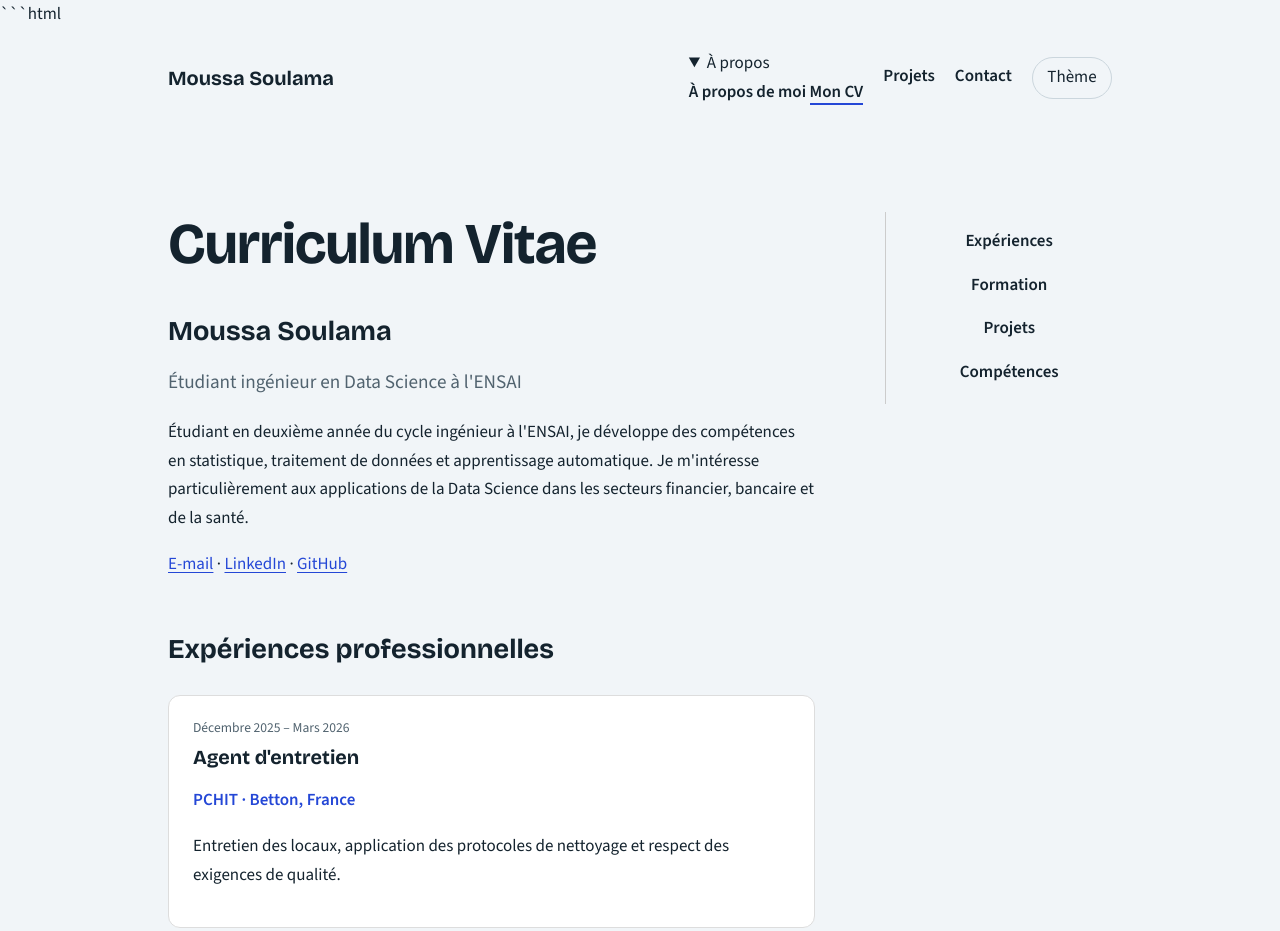
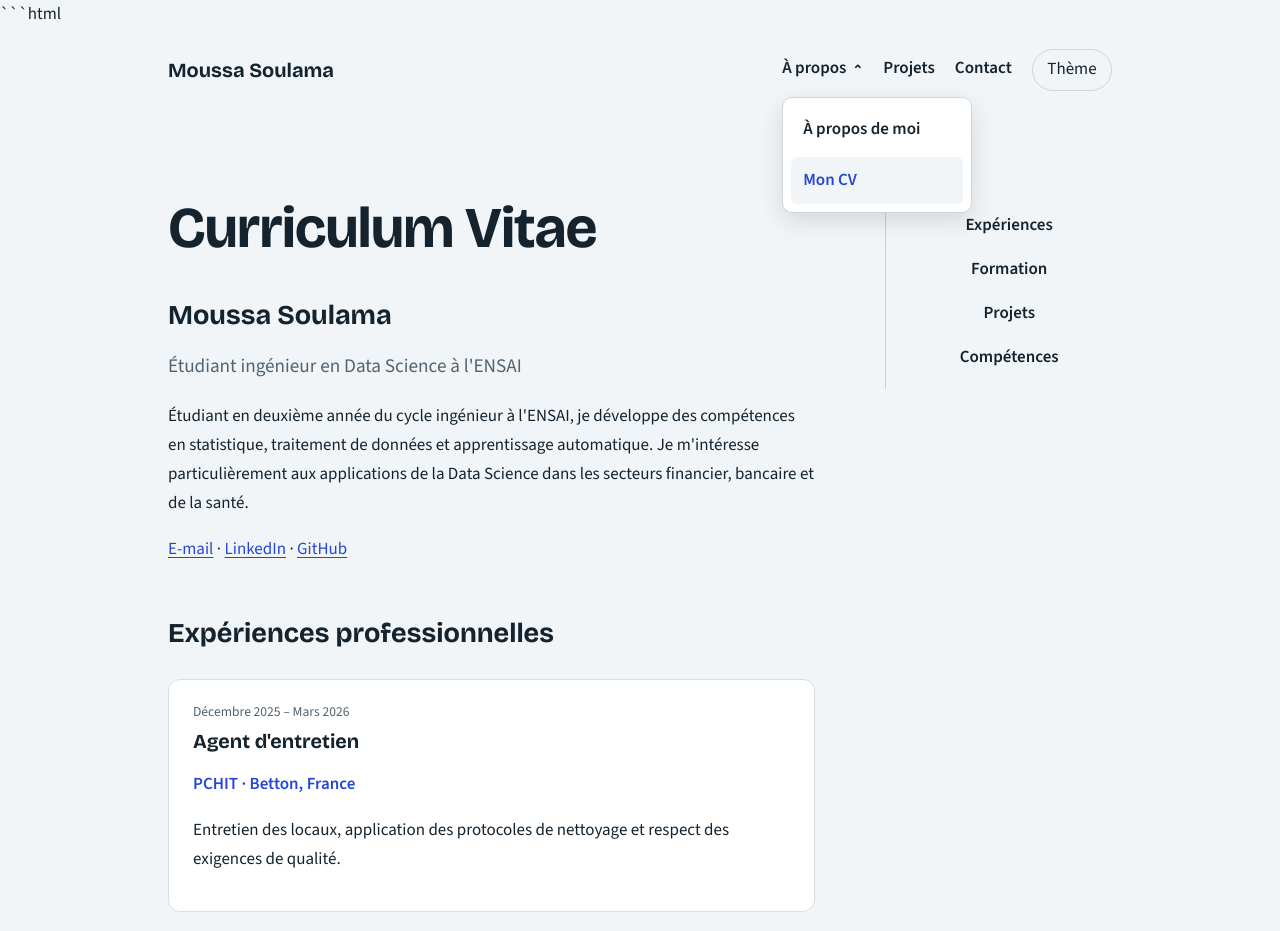
Before and after one commit to SoulamaMoussa/Moussa.github.io, a plain HTML site: page js/cv.html in a window 1280 px wide. Shown: the top 931 px of the page. Drawn offline with nearby package versions, Linux system fonts and the light colour scheme; files that its build step writes are made by us from their sources; files whose address does not match are found by name.

Commit message:
Add dropdown menu styles for 'À Propos' section

```diff
--- a/css/style.css
+++ b/css/style.css
@@ -52,3 +52,100 @@ footer{border-top:1px solid var(--line);padding:1.5rem 0 3rem;color:var(--muted)
 .hero-img{margin:1.5rem 0}
 .hero-img img{width:100%;height:auto;border-radius:12px;border:1px solid var(--line);background:#fff}
 .hero-img figcaption{color:var(--muted);font-size:.9rem;margin-top:.5rem}
+/* =========================================
+   MENU DÉROULANT « À PROPOS »
+========================================= */
+
+.nav-dropdown {
+  position: relative;
+  display: inline-block;
+}
+
+/* Élément déclencheur */
+.nav-dropdown details {
+  position: relative;
+}
+
+.nav-dropdown summary {
+  list-style: none;
+  cursor: pointer;
+  display: flex;
+  align-items: center;
+  gap: 6px;
+  color: var(--ink);
+  font-weight: 600;
+  border-bottom: 2px solid transparent;
+}
+
+.nav-dropdown summary::-webkit-details-marker {
+  display: none;
+}
+
+/* Petite flèche */
+.nav-dropdown summary::after {
+  content: "⌄";
+  font-size: 13px;
+  transition: transform 0.2s ease;
+}
+
+.nav-dropdown details[open] summary::after {
+  transform: rotate(180deg);
+}
+
+/* Contenu du menu */
+.nav-dropdown .dropdown-menu {
+  position: absolute;
+  top: calc(100% + 12px);
+  left: 0;
+  min-width: 190px;
+  padding: 8px;
+
+  display: flex;
+  flex-direction: column;
+  gap: 4px;
+
+  background: var(--surface);
+  border: 1px solid var(--line);
+  border-radius: 10px;
+  box-shadow: 0 8px 24px rgba(0, 0, 0, 0.12);
+
+  z-index: 100;
+}
+
+/* Liens du menu */
+.nav-dropdown .dropdown-menu a {
+  display: block;
+  padding: 9px 12px;
+  border: none;
+  border-radius: 6px;
+  color: var(--ink);
+  text-decoration: none;
+  white-space: nowrap;
+}
+
+.nav-dropdown .dropdown-menu a:hover {
+  background: var(--bg);
+  color: var(--accent);
+  border: none;
+}
+
+/* Surbrillance de la page actuelle */
+.nav-dropdown .dropdown-menu a[aria-current="page"] {
+  color: var(--accent);
+  background: var(--bg);
+}
+
+/* Accessibilité */
+.nav-dropdown summary:focus-visible {
+  outline: 3px solid var(--accent);
+  outline-offset: 4px;
+  border-radius: 4px;
+}
+
+/* Adaptation aux petits écrans */
+@media (max-width: 600px) {
+  .nav-dropdown .dropdown-menu {
+    left: auto;
+    right: 0;
+  }
+}
```
